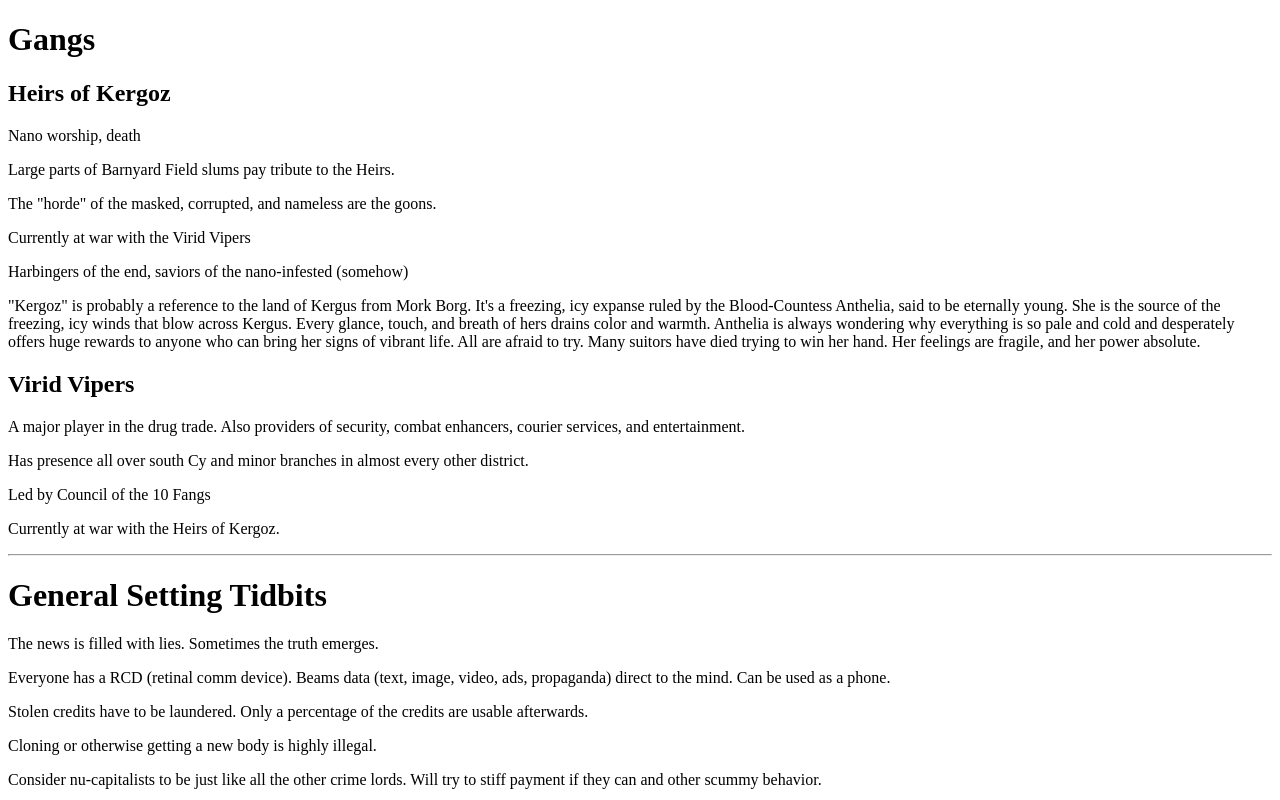
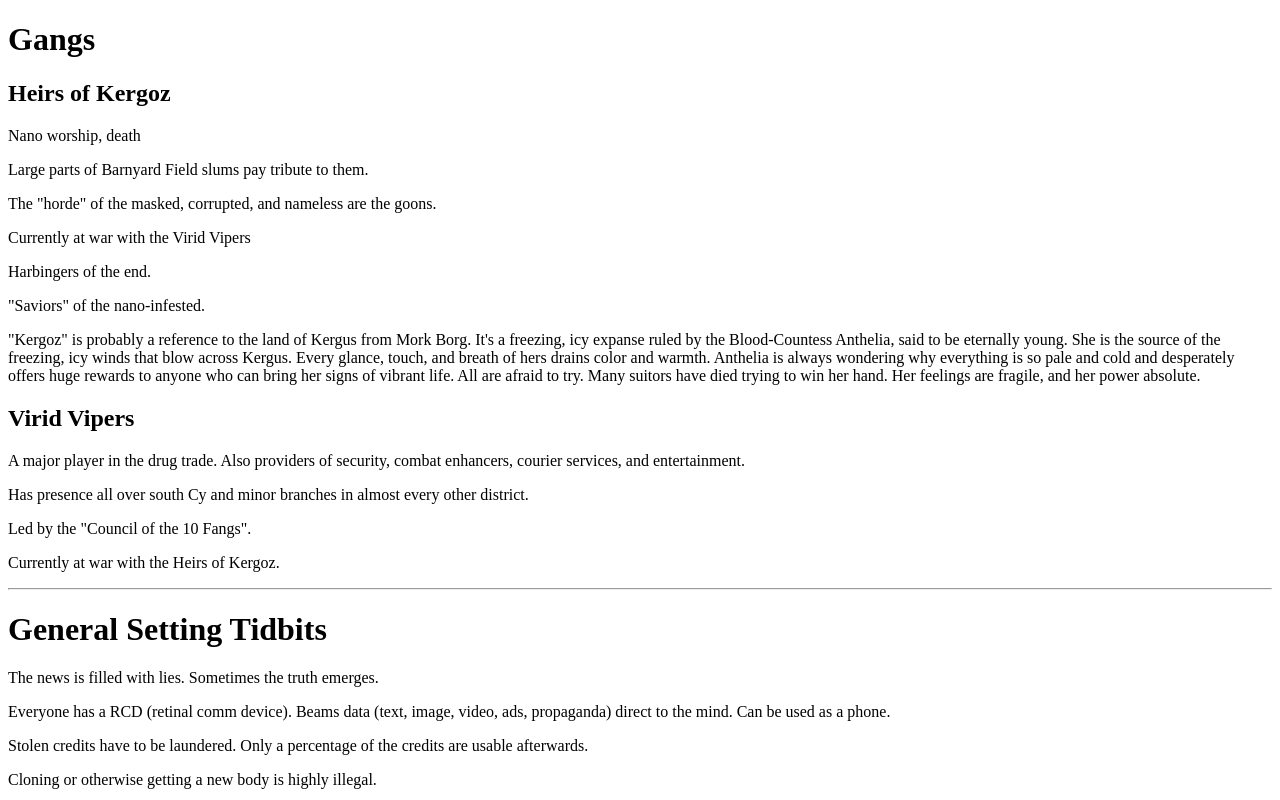
Before and after one commit to RadicalGarlic/safehouse.kim, an Angular app: page /cy_borg in a window 1280 px wide. Shown: the top 800 px of the page. Built offline with nearby package versions, Linux system fonts and the light colour scheme.

Commit message:
More Cy_Borg

```diff
--- a/src/app/cy-borg/cy-borg.component.html
+++ b/src/app/cy-borg/cy-borg.component.html
@@ -3,17 +3,18 @@
   <div>
     <h2>Heirs of Kergoz</h2>
     <p>Nano worship, death</p>
-    <p>Large parts of Barnyard Field slums pay tribute to the Heirs.</p>
+    <p>Large parts of Barnyard Field slums pay tribute to them.</p>
     <p>The "horde" of the masked, corrupted, and nameless are the goons.</p>
     <p>Currently at war with the Virid Vipers</p>
-    <p>Harbingers of the end, saviors of the nano-infested (somehow)</p>
+    <p>Harbingers of the end.</p>
+    <p>"Saviors" of the nano-infested.</p>
     <p>"Kergoz" is probably a reference to the land of Kergus from Mork Borg. It's a freezing, icy expanse ruled by the Blood-Countess Anthelia, said to be eternally young. She is the source of the freezing, icy winds that blow across Kergus. Every glance, touch, and breath of hers drains color and warmth. Anthelia is always wondering why everything is so pale and cold and desperately offers huge rewards to anyone who can bring her signs of vibrant life. All are afraid to try. Many suitors have died trying to win her hand. Her feelings are fragile, and her power absolute.</p>
   </div>
   <div>
     <h2>Virid Vipers</h2>
     <p>A major player in the drug trade. Also providers of security, combat enhancers, courier services, and entertainment.</p>
     <p>Has presence all over south Cy and minor branches in almost every other district.</p>
-    <p>Led by Council of the 10 Fangs</p>
+    <p>Led by the "Council of the 10 Fangs".</p>
     <p>Currently at war with the Heirs of Kergoz.</p>
   </div>
 </div>
@@ -113,3 +114,12 @@
   <p>nintendo death-squads</p>
   <p>blockade run</p>
 </div>
+<hr>
+<div>
+  <h1>Open Questions</h1>
+  <ol>
+    <li>Why not just temporarily "unplug" your RCD to avoid ads? You must have your RCD on in advertiser-enabled areas, or else secops get on your case.</li>
+    <li>No such thing as clean water?</li>
+    <li>Why is everything "hackable"? I guess people don't care as much about getting hacked because the world is already so dangerous. It's like getting mugged or stabbed.</li>
+  </ol>
+</div>
```
